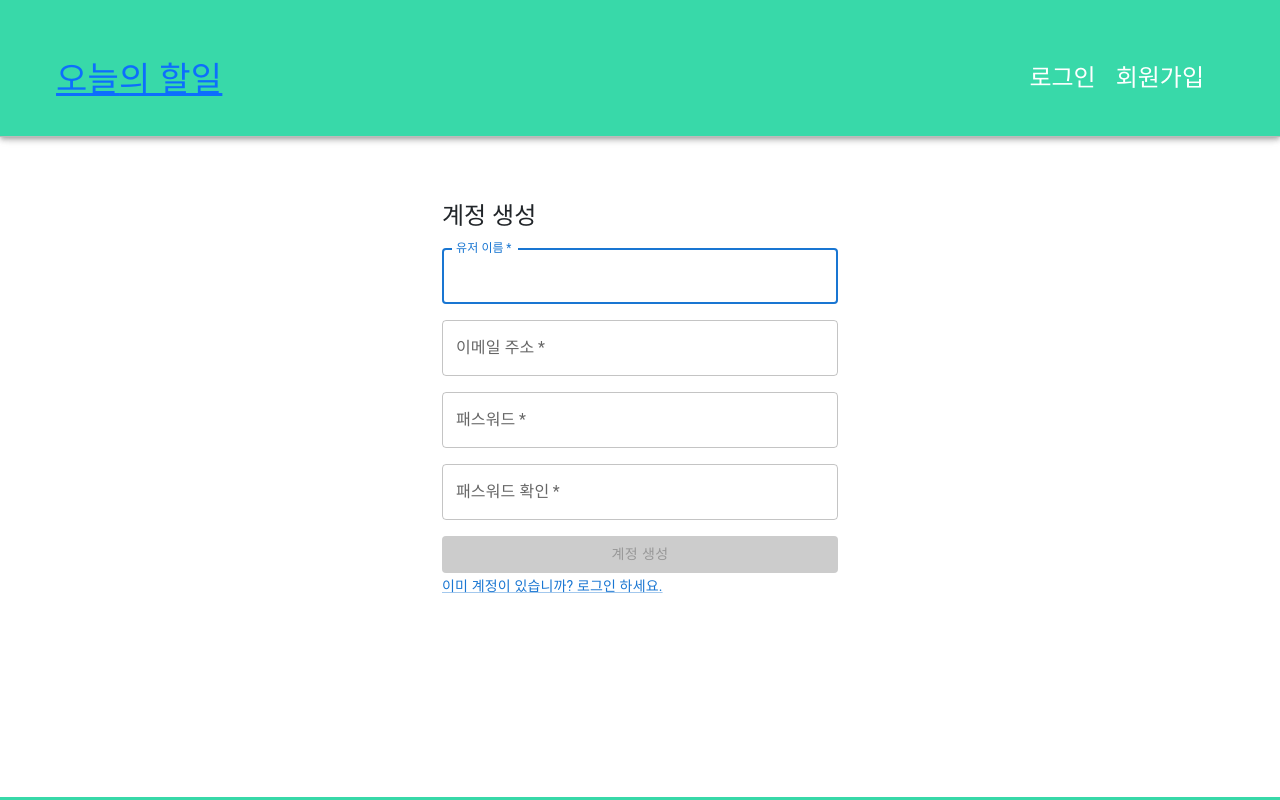
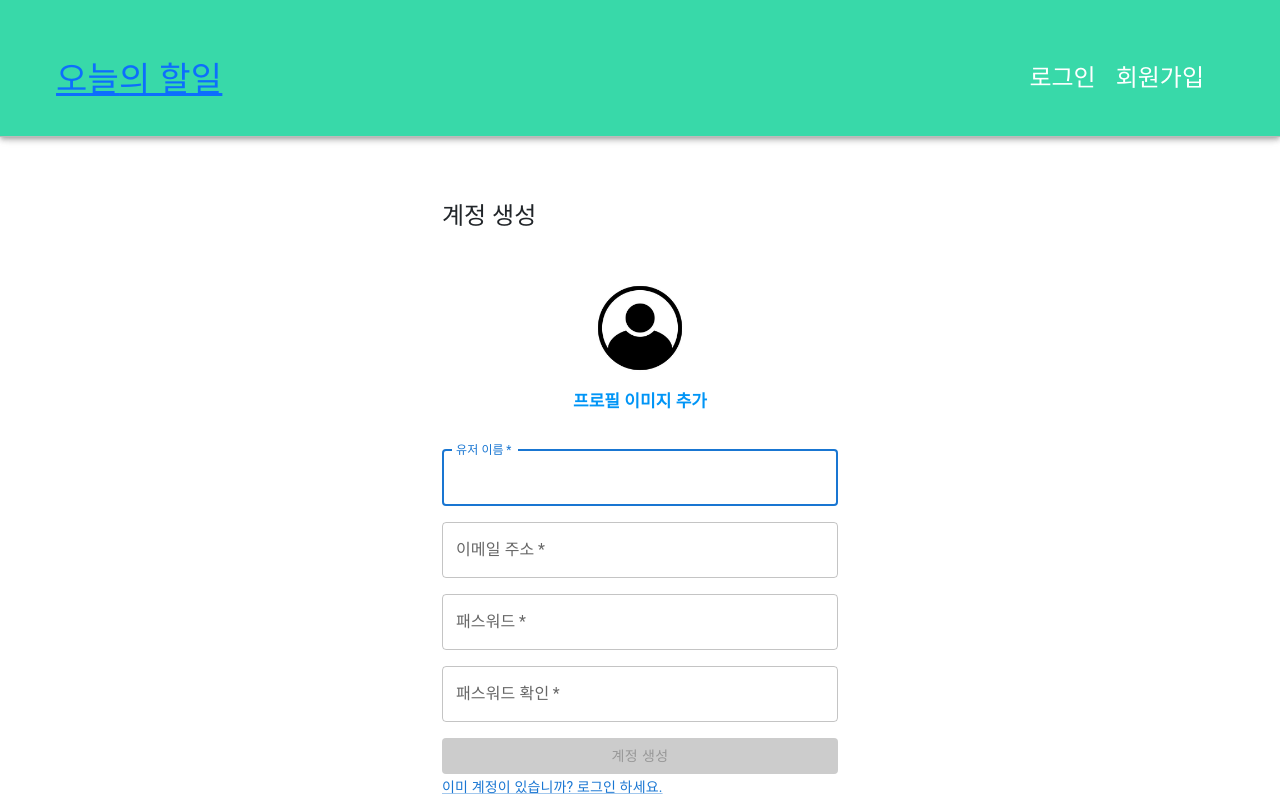
Before and after one commit to sarimiro56/todo-react-202401, a React (Create React App) app: page /join in a window 1280 px wide. Shown: the top 800 px of the page. Built offline with nearby package versions, Linux system fonts and the light colour scheme.

Commit message:
#21. 회원 프로필 사진 업로드 처리

```diff
--- a/src/component/user/Join.js
+++ b/src/component/user/Join.js
@@ -7,11 +7,17 @@ import {
 import {AUTH_URL} from "../../config/host-config";
 import {useNavigate} from "react-router-dom";
 
+import './Join.scss';
+import anonymous from '../../assets/img/anonymous.jpg';
+
 const Join = () => {
 
     const redirection = useNavigate(); // 리다이렉트 함수를 리턴
 
     const API_BASE_URL = AUTH_URL;
+
+    // 프로필 이미지 파일을 상태변수로 관리
+    const [imgFile, setImgFile] = useState(null);
 
     // 상태변수로 회원가입 입력값 관리
     const [userValue, setUserValue] = useState({
@@ -197,10 +203,20 @@ const Join = () => {
     // 회원가입 비동기요청을 서버로 보내는 함수
     const fetchSignUpPost = async () => {
 
+        // JSON 데이터를 formData에 넣기 위한 작업
+        const jsonBlob = new Blob(
+            [JSON.stringify(userValue)],
+            { type: 'application/json' }
+        );
+
+        // 회원정보 json과 프로필 이미지 사진을 하나의 multipart/form-data로 묶어줘야 함
+        const formData = new FormData();
+        formData.append('user', jsonBlob);
+        formData.append('profileImage', document.getElementById('profile-img').files[0]);
+
         const res = await fetch(API_BASE_URL, {
             method: 'POST',
-            headers: {'content-type': 'application/json'},
-            body: JSON.stringify(userValue)
+            body: formData
         });
 
         if (res.status === 200) {
@@ -227,6 +243,28 @@ const Join = () => {
         }
     };
 
+    // 썸네일 영역 클릭 이벤트
+    const thumbnailClickHandler = e => {
+        document.getElementById('profile-img').click();
+    };
+
+    // 파일 선택시 썸네일 화면에 렌더링
+    const showThumbnailHandler = e => {
+
+        // 첨부된 파일의 데이터를 가져오기
+        const file = document.getElementById('profile-img').files[0];
+        // console.log(file);
+
+        const reader = new FileReader();
+        reader.readAsDataURL(file);
+
+        reader.onloadend = () => {
+            setImgFile(reader.result);
+        };
+
+    };
+
+
     const {userName: un, password: pw, passwordCheck: pwc, email: em} = correct;
     useEffect(() => {
         // console.log('correct가 바뀌면 useEffect는 실행된다.');
@@ -244,11 +282,31 @@ const Join = () => {
         <Container component="main" maxWidth="xs" style={{margin: "200px auto"}}>
             <form noValidate>
                 <Grid container spacing={2}>
+
                     <Grid item xs={12}>
                         <Typography component="h1" variant="h5">
                             계정 생성
                         </Typography>
                     </Grid>
+
+                    <Grid item xs={12}>
+                        <div className="thumbnail-box" onClick={thumbnailClickHandler}>
+                            <img
+                                src={imgFile || anonymous}
+                                alt="profile"
+                            />
+                        </div>
+                        <label className='signup-img-label' htmlFor='profile-img'>프로필 이미지 추가</label>
+                        <input
+                            id='profile-img'
+                            type='file'
+                            style={{display: 'none'}}
+                            accept='image/*'
+                            onChange={showThumbnailHandler}
+                        />
+                    </Grid>
+
+
                     <Grid item xs={12}>
                         <TextField
                             autoComplete="fname"
--- /dev/null
+++ b/src/component/user/Join.scss
@@ -0,0 +1,25 @@
+$img-w: 100px;
+$img-h: 100px;
+
+.thumbnail-box {
+  width: $img-w;
+  height: $img-h;
+  border-radius: 50%;
+  overflow: hidden;
+  margin: 30px auto 10px;
+  cursor: pointer;
+
+  img {
+    width: 100%;
+    height: 100%;
+  }
+}
+.signup-img-label {
+  font-weight: 700;
+  font-size: 17px;
+  color: #0095f6;
+  cursor: pointer;
+  display: block;
+  text-align: center;
+  margin-bottom: 20px;
+}
```
Also changed, not shown: src/assets/img/anonymous.jpg (added), src/assets/img/image-add.png (added).
